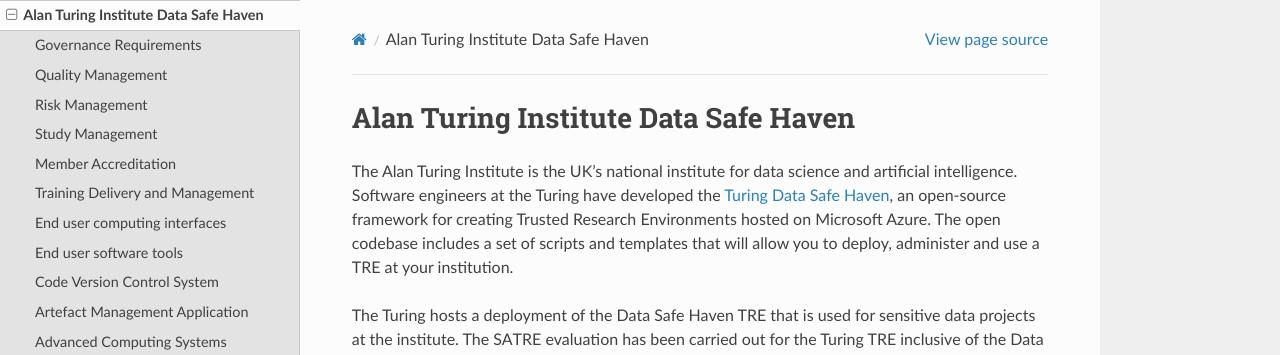
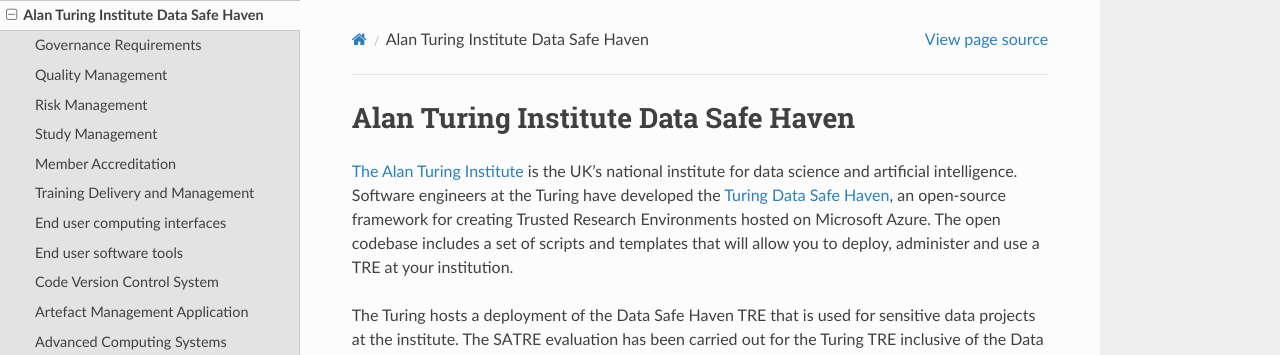
Before and after one commit to sa-tre/satre-specification, a Sphinx documentation site: the page built from docs/source/evaluations/alan_turing_institute.md, in a window 1280 px wide and 900 px high. Shown: the top 355 px of the window. Built offline with Sphinx 7.4.7 and the Read the Docs theme 2.0.0, drawn with Linux system fonts in a browser that asks for light colours; part of the change alters nothing that is shown.

```diff
--- a/docs/source/evaluations/alan_turing_institute.md
+++ b/docs/source/evaluations/alan_turing_institute.md
@@ -2,7 +2,7 @@
 
 # Alan Turing Institute Data Safe Haven
 
-The Alan Turing Institute is the UK's national institute for data science and artificial intelligence.
+[The Alan Turing Institute](https://www.turing.ac.uk/) is the UK's national institute for data science and artificial intelligence.
 Software engineers at the Turing have developed the [Turing Data Safe Haven](https://github.com/alan-turing-institute/data-safe-haven), an open-source framework for creating Trusted Research Environments hosted on Microsoft Azure.
 The open codebase includes a set of scripts and templates that will allow you to deploy, administer and use a TRE at your institution.
 
```
